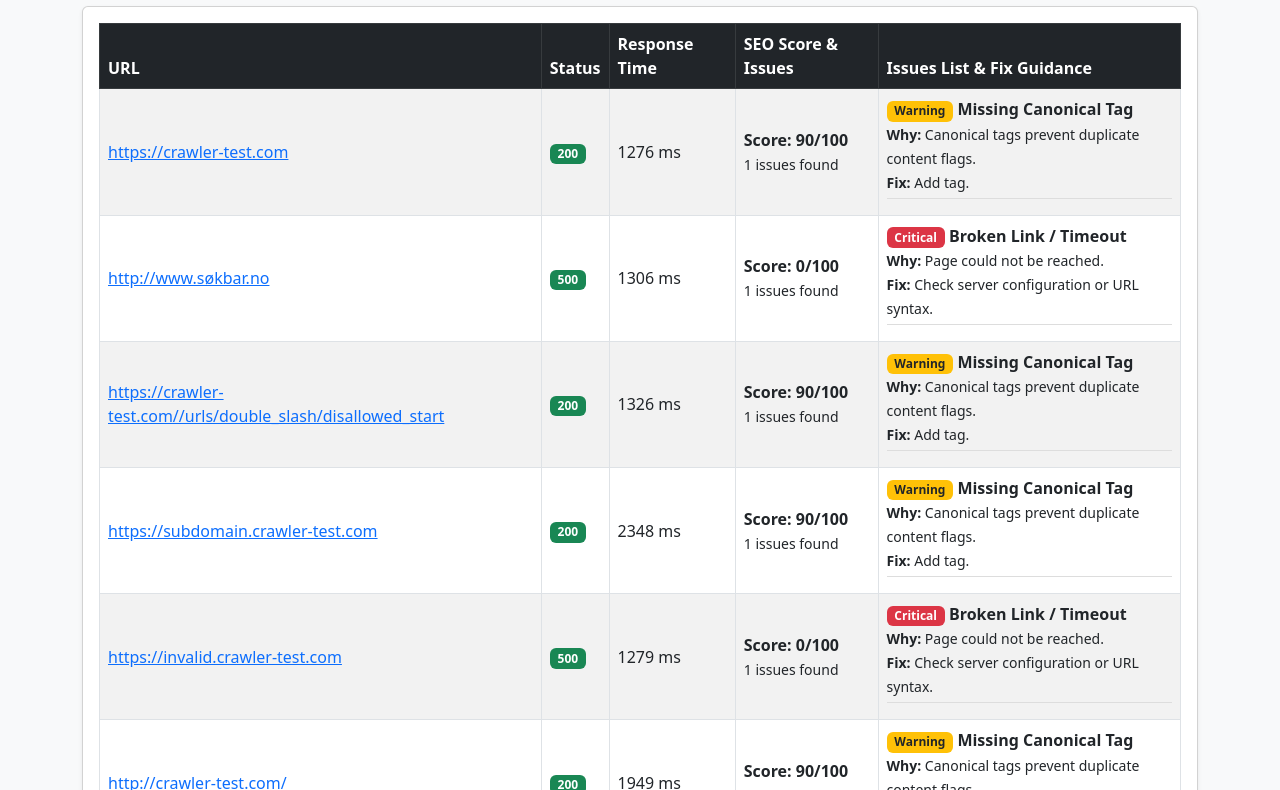
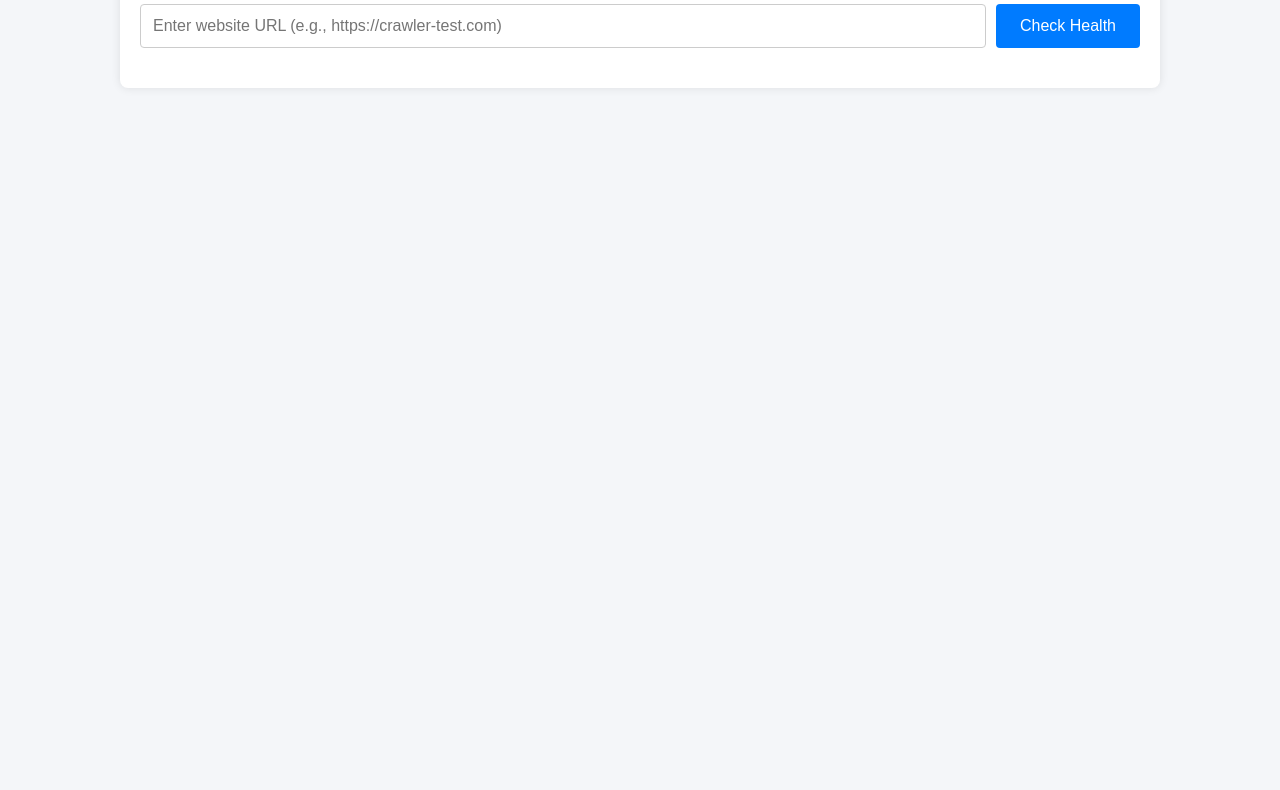
Before and after one commit to noorzahid7863-beep/struct-seo-checker, a website: page public/index.html in a window 1280 px wide. Shown: the part 104-894 px from the top of the page. After the commit the page ends 800 px from the top, so only its background shows below. Drawn offline with nearby package versions, Linux system fonts and the light colour scheme.

Commit message:
Add Express server and dynamic dashboard UI for live scanning

```diff
--- a/public/index.html
+++ b/public/index.html
@@ -2,88 +2,105 @@
 <html lang="en">
 <head>
     <meta charset="UTF-8">
-    <meta name="viewport" content="width=device-width, initial-scale=1.0">
     <title>SEO & Link Health Checker Dashboard</title>
-    <!-- Bootstrap CSS for styling and badges -->
-    <link href="https://cdn.jsdelivr.net/npm/bootstrap@5.3.0/dist/css/bootstrap.min.css" rel="stylesheet">
+    <style>
+        body { font-family: Arial, sans-serif; margin: 20px; background: #f4f6f9; }
+        .container { max-width: 1000px; margin: 0 auto; background: white; padding: 20px; border-radius: 8px; box-shadow: 0 0 10px rgba(0,0,0,0.1); }
+        .input-box { display: flex; gap: 10px; margin-bottom: 20px; }
+        input[type="text"] { flex: 1; padding: 12px; font-size: 16px; border: 1px solid #ccc; border-radius: 4px; }
+        button { padding: 12px 24px; font-size: 16px; background: #007bff; color: white; border: none; border-radius: 4px; cursor: pointer; }
+        button:disabled { background: #888; }
+        #status { font-weight: bold; margin-bottom: 15px; color: #555; }
+        table { width: 100%; border-collapse: collapse; margin-top: 15px; }
+        th, td { border: 1px solid #ddd; padding: 10px; text-align: left; }
+        th { background: #007bff; color: white; }
+        .badge { padding: 4px 8px; border-radius: 4px; color: white; font-size: 12px; }
+        .critical { background: #dc3545; }
+        .warning { background: #ffc107; color: black; }
+        .info { background: #17a2b8; }
+    </style>
 </head>
-<body class="bg-light">
+<body>
 
-    <div class="container my-5">
-        <h2 class="mb-4">📊 SEO & Link Health Checker Dashboard</h2>
+<div class="container">
+    <h2>📊 SEO & Link Health Checker</h2>
 
-        <div class="card shadow-sm">
-            <div class="card-body">
-                <div class="table-responsive">
-                    <table class="table table-bordered table-striped align-middle">
-                        <thead class="table-dark">
+    <div class="input-box">
+        <input type="text" id="urlInput" placeholder="Enter website URL (e.g., https://crawler-test.com)" />
+        <button id="scanBtn" onclick="startScan()">Check Health</button>
+    </div>
+
+    <div id="status"></div>
+
+    <table id="resultsTable" style="display:none;">
+        <thead>
             <tr>
                 <th>URL</th>
                 <th>Status</th>
+                <th>Score</th>
                 <th>Response Time</th>
-                                <th>SEO Score & Issues</th>
-                                <th>Issues List & Fix Guidance</th>
+                <th>Issues</th>
             </tr>
         </thead>
-                        <tbody>
-                            <!-- Data will be loaded dynamically here -->
-                        </tbody>
+        <tbody id="resultsBody"></tbody>
     </table>
 </div>
-            </div>
-        </div>
-    </div>
 
-    <!-- Embedded script to load report.json correctly without [object Object] errors -->
 <script>
-        async function loadReport() {
+async function startScan() {
+    const urlInput = document.getElementById('urlInput').value.trim();
+    const statusDiv = document.getElementById('status');
+    const scanBtn = document.getElementById('scanBtn');
+    const resultsTable = document.getElementById('resultsTable');
+    const resultsBody = document.getElementById('resultsBody');
+
+    if (!urlInput) {
+        alert('Please enter a valid URL!');
+        return;
+    }
+
+    scanBtn.disabled = true;
+    statusDiv.innerHTML = '⏳ Scanning... Please wait...';
+    resultsBody.innerHTML = '';
+    resultsTable.style.display = 'none';
+
     try {
-                const response = await fetch('../report.json');
+        const response = await fetch('/api/scan', {
+            method: 'POST',
+            headers: { 'Content-Type': 'application/json' },
+            body: JSON.stringify({ url: urlInput })
+        });
+
         const data = await response.json();
 
-                const tableBody = document.querySelector('tbody');
-                if (!tableBody) return;
-                tableBody.innerHTML = '';
+        if (data.success && data.results) {
+            statusDiv.innerHTML = `✅ Scan completed! Total pages checked: ${data.results.length}`;
+            resultsTable.style.display = 'table';
 
-                data.forEach(item => {
-                    const row = document.createElement('tr');
+            data.results.forEach(res => {
+                let issuesHtml = res.issues.map(i =>
+                    `<span class="badge ${i.severity.toLowerCase()}">${i.type}</span>`
+                ).join(' ');
 
-                    // Issues formatting with Severity badges, Why, and Fix
-                    let issuesHtml = '';
-                    if (item.issues && item.issues.length > 0) {
-                        issuesHtml = item.issues.map(iss => {
-                            let badgeClass = 'bg-danger';
-                            if (iss.severity === 'Warning') badgeClass = 'bg-warning text-dark';
-                            if (iss.severity === 'Info') badgeClass = 'bg-info text-dark';
-
-                            return `
-                                <div style="margin-bottom: 8px; border-bottom: 1px solid #ddd; padding-bottom: 4px;">
-                                    <span class="badge ${badgeClass}">${iss.severity || 'Issue'}</span>
-                                    <strong>${iss.type}</strong><br>
-                                    <small><b>Why:</b> ${iss.why}</small><br>
-                                    <small><b>Fix:</b> ${iss.fix}</small>
-                                </div>
-                            `;
-                        }).join('');
+                let row = `<tr>
+                    <td><a href="${res.url}" target="_blank">${res.url}</a></td>
+                    <td>${res.statusCode}</td>
+                    <td><b>${res.score}/100</b></td>
+                    <td>${res.responseTime}</td>
+                    <td>${issuesHtml || 'None'}</td>
+                </tr>`;
+                resultsBody.innerHTML += row;
+            });
         } else {
-                        issuesHtml = '<span style="color: green;">✅ No Issues Found</span>';
+            statusDiv.innerHTML = '❌ Scan failed.';
         }
-
-                    row.innerHTML = `
-                        <td><a href="${item.url}" target="_blank">${item.url}</a></td>
-                        <td><span class="badge bg-success">${item.statusCode || 200}</span></td>
-                        <td>${item.responseTime || 0} ms</td>
-                        <td><b>Score: ${item.score !== undefined ? item.score : 100}/100</b><br><small>${item.issuesCount || 0} issues found</small></td>
-                        <td>${issuesHtml}</td>
-                    `;
-                    tableBody.appendChild(row);
-                });
     } catch (err) {
-                console.error('Error loading report:', err);
+        statusDiv.innerHTML = '❌ Error connecting to server.';
+    } finally {
+        scanBtn.disabled = false;
     }
 }
+</script>
 
-        loadReport();
-    </script>
 </body>
 </html>
--- a/report.json
+++ b/report.json
@@ -2,7 +2,7 @@
   {
     "url": "https://crawler-test.com",
     "statusCode": 200,
-    "responseTime": 1276,
+    "responseTime": 1278,
     "score": 90,
     "issuesCount": 1,
     "issues": [
@@ -17,7 +17,7 @@
   {
     "url": "http://www.søkbar.no",
     "statusCode": 500,
-    "responseTime": 1306,
+    "responseTime": 1431,
     "score": 0,
     "issuesCount": 1,
     "issues": [
@@ -32,7 +32,7 @@
   {
     "url": "https://crawler-test.com//urls/double_slash/disallowed_start",
     "statusCode": 200,
-    "responseTime": 1326,
+    "responseTime": 1257,
     "score": 90,
     "issuesCount": 1,
     "issues": [
@@ -47,7 +47,7 @@
   {
     "url": "https://subdomain.crawler-test.com",
     "statusCode": 200,
-    "responseTime": 2348,
+    "responseTime": 1899,
     "score": 90,
     "issuesCount": 1,
     "issues": [
@@ -62,7 +62,7 @@
   {
     "url": "https://invalid.crawler-test.com",
     "statusCode": 500,
-    "responseTime": 1279,
+    "responseTime": 1248,
     "score": 0,
     "issuesCount": 1,
     "issues": [
@@ -77,7 +77,7 @@
   {
     "url": "http://crawler-test.com/",
     "statusCode": 200,
-    "responseTime": 1949,
+    "responseTime": 1490,
     "score": 90,
     "issuesCount": 1,
     "issues": [
@@ -92,7 +92,7 @@
   {
     "url": "http://crawler-test.com",
     "statusCode": 200,
-    "responseTime": 1306,
+    "responseTime": 1267,
     "score": 90,
     "issuesCount": 1,
     "issues": [
```
Also changed, not shown: package.json (+5 -2 lines), server.js (added, +140 -0 lines), 1 other file. Lines whose indentation alone changed are shown as unchanged.
